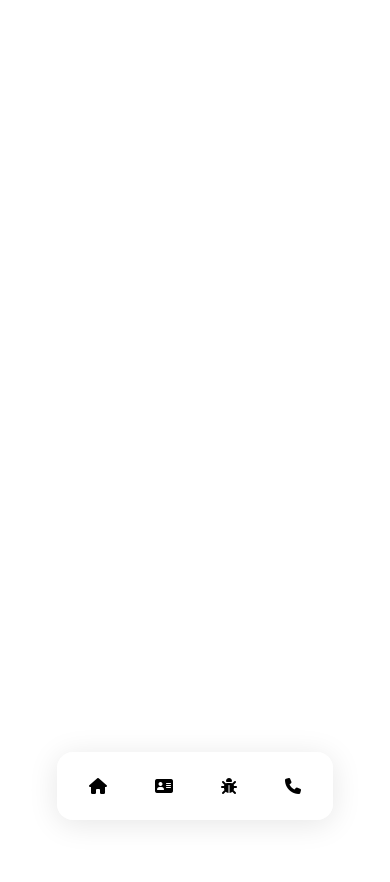
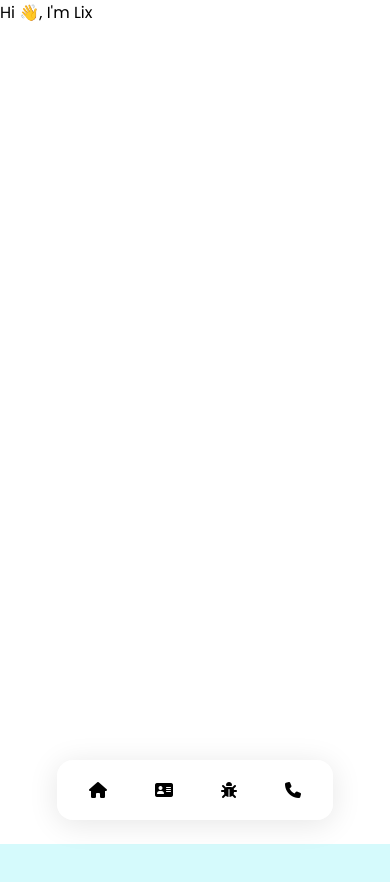
Before and after one commit to Malixl/porto, a plain HTML site: page index.html in a window 390 px wide. Shown: the top 882 px of the page. Drawn offline with Linux system fonts and the light colour scheme.

Commit message:
fix responsive🐞

```diff
--- a/css/desk.css
+++ b/css/desk.css
@@ -13,14 +13,14 @@ body {
 }
 
 .nav-wrapper {
-  display: flex;
-  justify-content: center;
-  align-items: flex-end;
+  position: fixed;
+  bottom: 0;
+  width: 100%;
+  z-index: 999;
 }
 
 nav {
-  position: fixed;
-  height: 8%;
+  height: 60px;
   margin-bottom: 1.5rem;
   display: flex;
   justify-content: center;
@@ -57,17 +57,17 @@ a {
   color: black;
 }
 
-div {
+#hero {
   height: 100vh;
-}
-
-#hero {
 }
 #about {
   background-color: #d5fafc;
+  height: 100vh;
 }
 #project {
+  height: 100vh;
 }
 #contact {
   background-color: #18609a;
+  height: 100vh;
 }
--- a/index.html
+++ b/index.html
@@ -33,7 +33,13 @@
     </div>
     <main>
       <div id="hero">
-        <section></section>
+        <section>
+          <div class="hero-wrapper">
+            <div class="text-hero">
+              <p>Hi 👋, I'm Lix</p>
+            </div>
+          </div>
+        </section>
       </div>
       <div id="about">
         <section></section>
```
